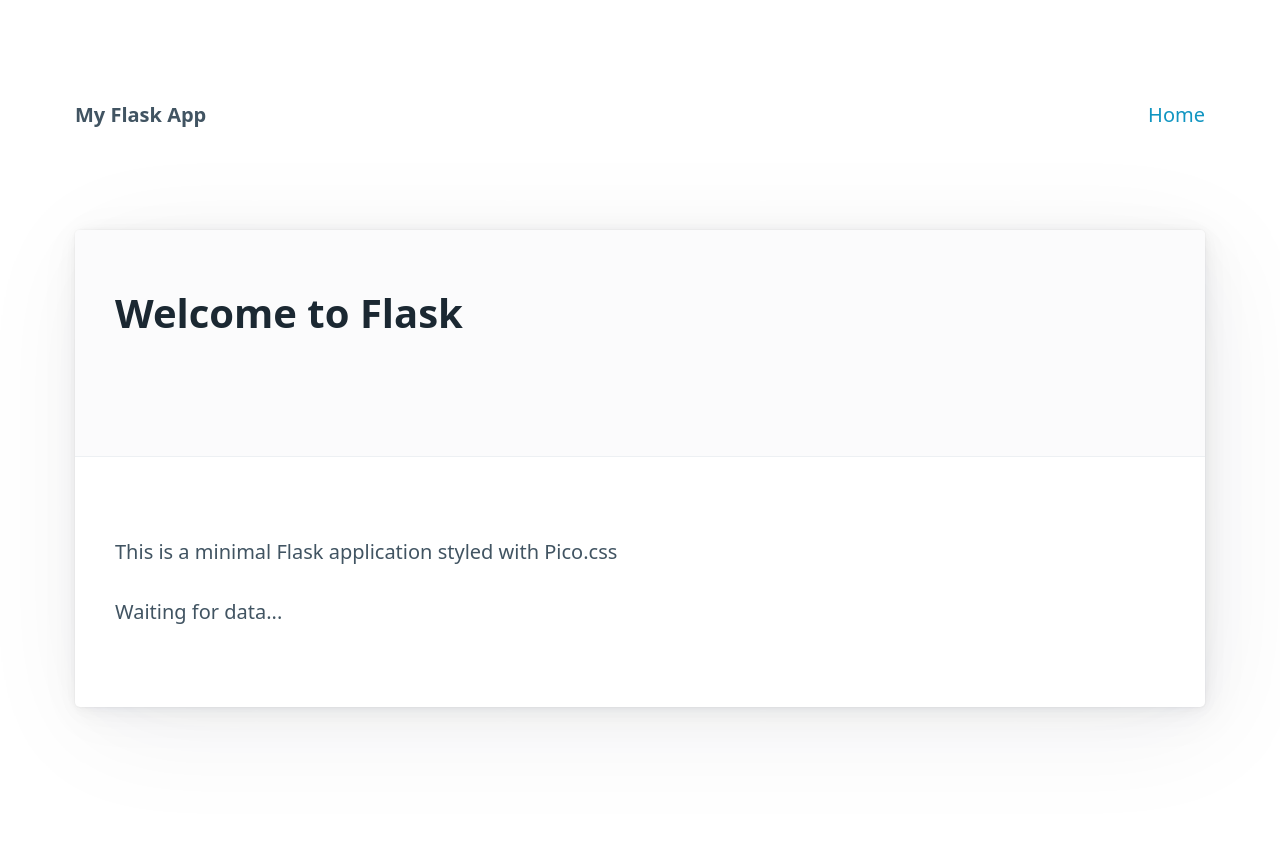
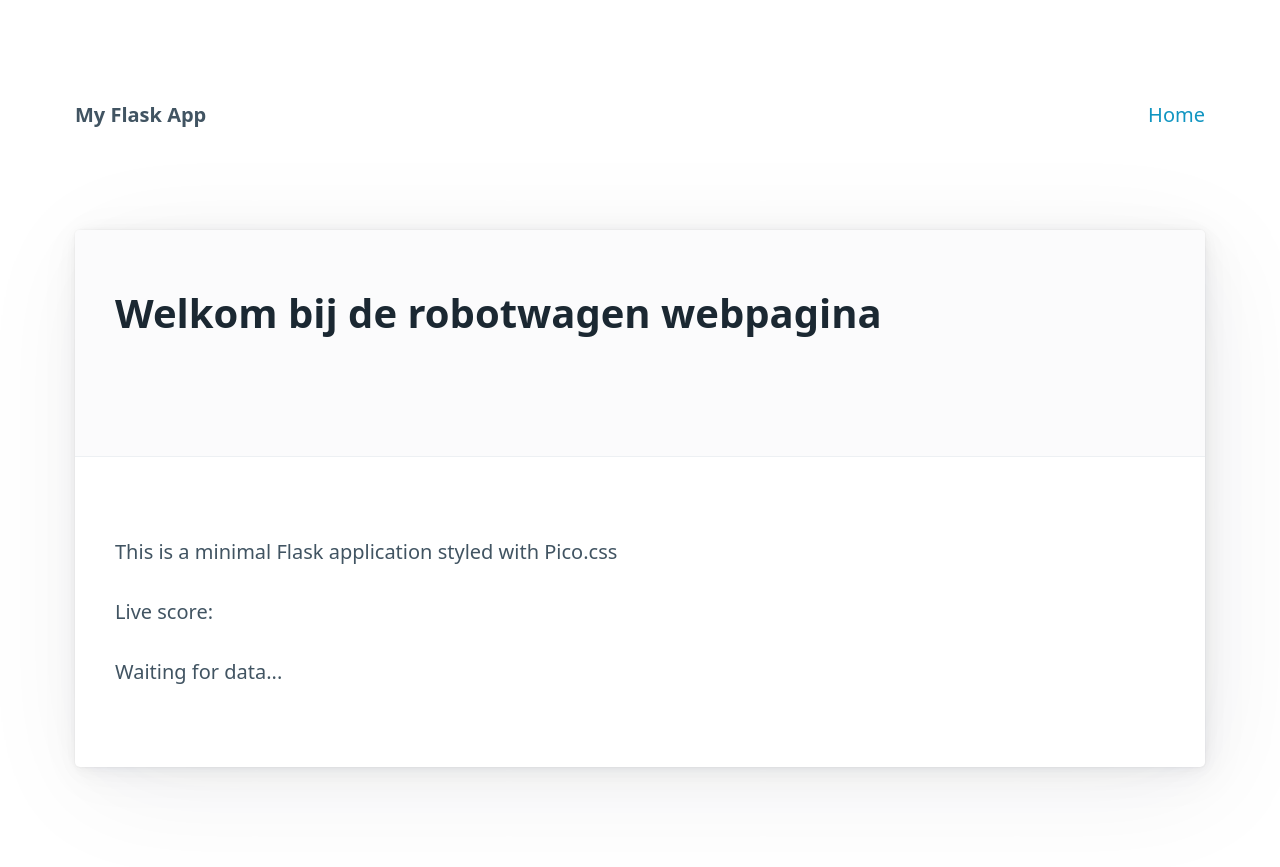
Before and after one commit to BrackeLaurens/robotwagen, a Flask app: page / in a window 1280 px wide. Shown: the top 867 px of the page. Before the commit the page ends 722 px from the top, so only its background shows below. Run offline with Flask 3, Linux system fonts and the light colour scheme.

Commit message:
welkom bij de robotwagen

```diff
--- a/app/templates/index.html
+++ b/app/templates/index.html
@@ -5,9 +5,10 @@
 {% block content %}
 <article>
     <header>
-        <h1>Welcome to Flask</h1>
+        <h1>Welkom bij de robotwagen webpagina</h1>
     </header>
     <p>This is a minimal Flask application styled with Pico.css</p>
+    <p>Live score:</p>
     <div id="pico-data">
         Waiting for data...
     </div>
```
